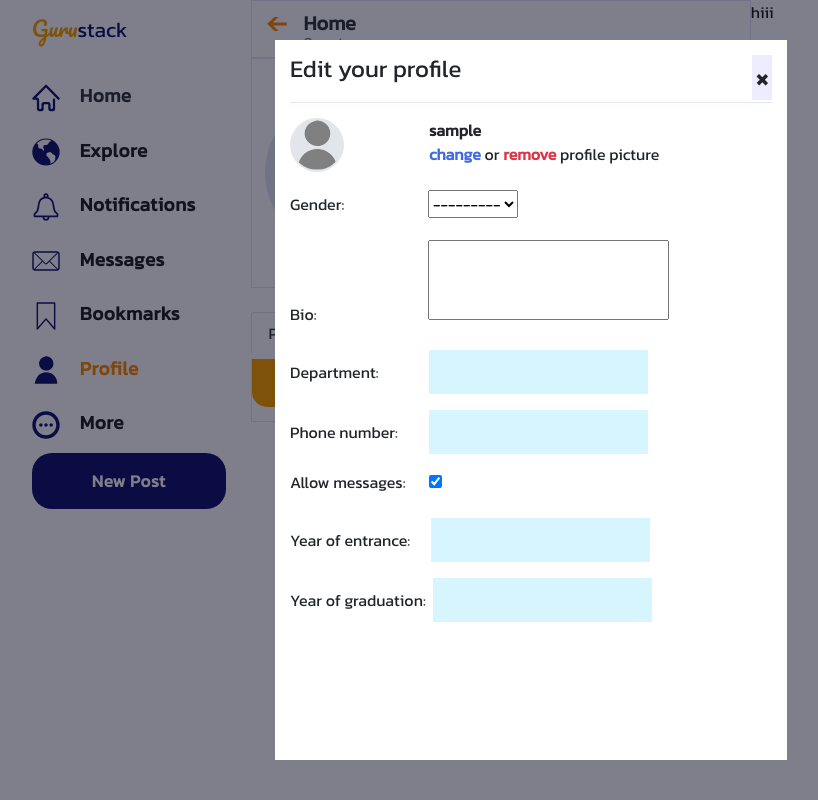
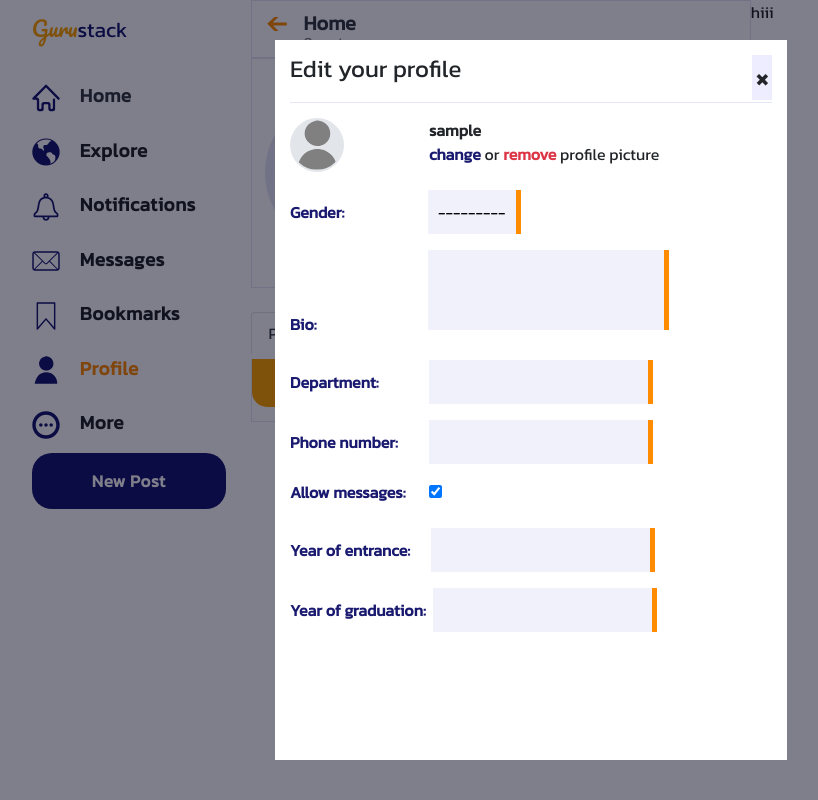
Before and after one commit to Imuhammed24/gurustack, a Django app: page /account/profile/ in a window 1280 px wide, after a click on "Edit Profile". Shown: the whole page, without its empty margins (109-927 px from the left). Run offline with Django 3.2, Linux system fonts and the light colour scheme; the visitor is signed in with stand-in values (Sample User, id 1); data that the repository does not hold is empty; some libraries are stand-ins or nearby versions.

Commit message:
Gurustack project Tue-28th-Jan update

```diff
--- a/static/css/style.css
+++ b/static/css/style.css
@@ -1224,10 +1224,21 @@ button {
     cursor: pointer;
 }
 
-#edit-profile-modal-form input {
-    border: unset;
-    background-color: rgba(192, 240, 255, 0.65);
+#edit-profile-modal-form input, #edit-profile-modal-form textarea, #edit-profile-modal-form select {
+    border-top: unset;
+    border-bottom: unset;
+    border-left: unset;
+    /*background-color: rgba(192, 240, 255, 0.29);*/
+    background-color: rgba(229, 229, 247, 0.52);
     padding: 10px;
+    border-right: 5px solid darkorange;
+    /*border-top-right-radius: 10px;*/
+    /*border-bottom-right-radius: 10px;*/
+}
+
+#edit-profile-modal-form p label {
+    color: midnightblue;
+    font-weight: bold;
 }
 
 #id_department {
@@ -1256,6 +1267,24 @@ button {
 
 #edit-profile-modal-form select {
     margin-left: 80px;
+    /*-moz-appearance: none;*/
+    /*-webkit-appearance: none;*/
+    appearance: none;
+}
+
+#edit-profile-modal-form select option {
+    font-weight:normal;
+}
+
+#edit-profile-modal-form select:focus {
+    border-color: #aaa;
+    box-shadow: 0 0 1px 3px rgba(59, 153, 252, 0.24);
+    color: #222;
+    outline: none;
+}
+
+#edit-profile-modal-form select::-ms-expand {
+    display: none;
 }
 
 #edit-page-profile-demo-img, #edit-page-profile-img {
```
